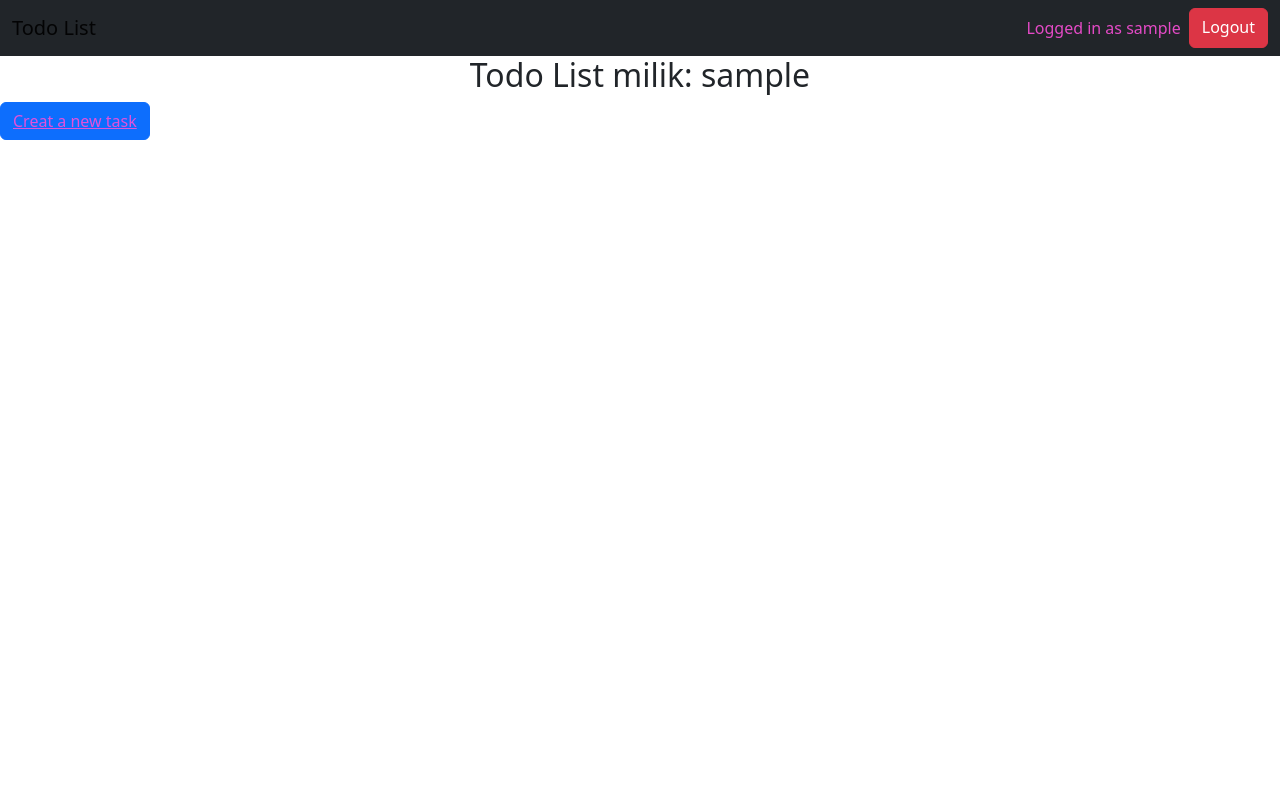
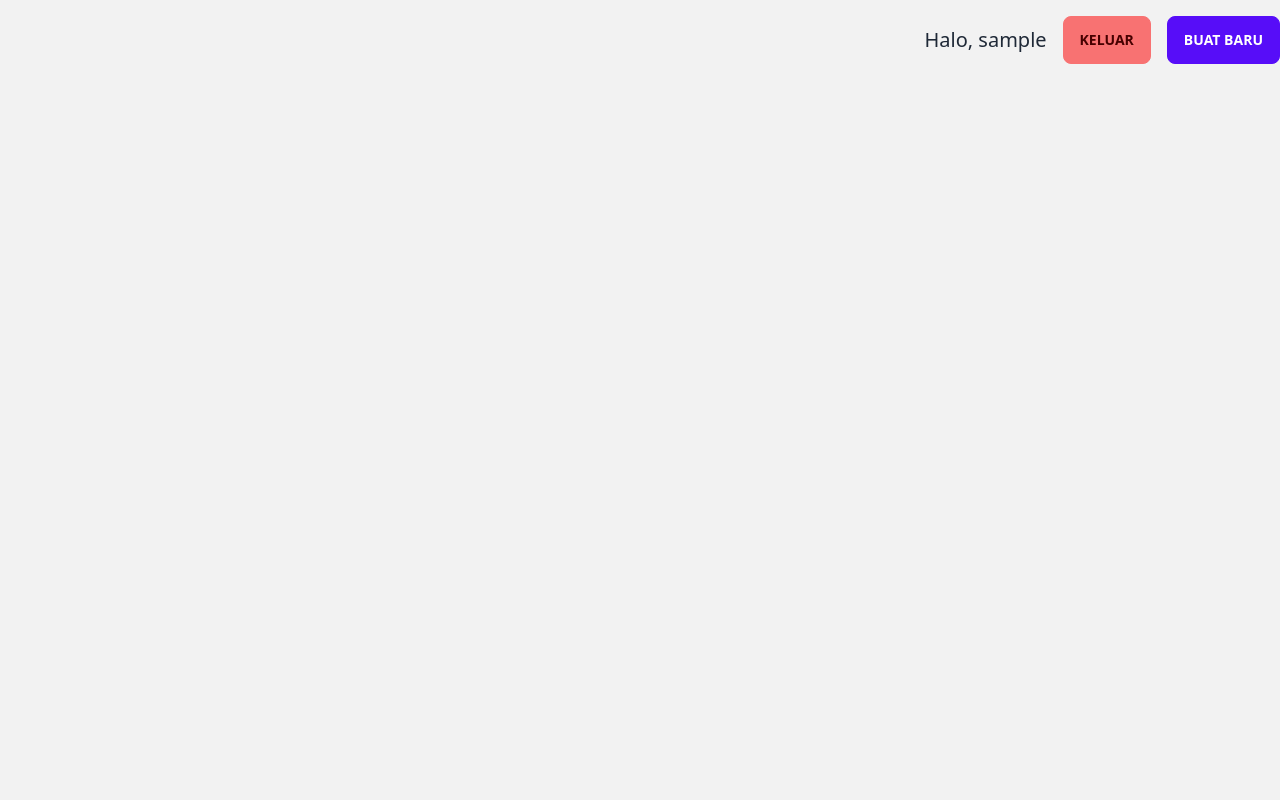
Before and after one commit to ShafanisaAlifia/tugas2PBP, a Django app: page /todolist/ in a window 1280 px wide. Run offline with Django 4.2, Linux system fonts and the light colour scheme; the visitor is signed in with stand-in values (Sample User, id 1); some libraries are stand-ins or nearby versions.

Commit message:
Assignment 6

```diff
--- a/project_django/settings.py
+++ b/project_django/settings.py
@@ -143,3 +143,8 @@ for directory in [*STATICFILES_DIRS, STATIC_ROOT]:
 # https://docs.djangoproject.com/en/4.1/ref/settings/#default-auto-field
 
 DEFAULT_AUTO_FIELD = 'django.db.models.BigAutoField'
+
+DOMAIN = "http://127.0.0.1:8000/"
+
+if PRODUCTION:
+    DOMAIN = "https://tugas2-alip.herokuapp.com/"
--- a/templates/base.html
+++ b/templates/base.html
@@ -6,14 +6,19 @@
   <meta charset="UTF-8">
   <meta name="viewport" content="width=device-width, initial-scale=1.0">
   <link rel="stylesheet" href="{% static 'css/style.css' %}">
-  <link href="https://cdn.jsdelivr.net/npm/bootstrap@5.2.1/dist/css/bootstrap.min.css" rel="stylesheet" integrity="sha384-iYQeCzEYFbKjA/T2uDLTpkwGzCiq6soy8tYaI1GyVh/UjpbCx/TYkiZhlZB6+fzT" crossorigin="anonymous">
-  <link rel="stylesheet" href="https://cdn.jsdelivr.net/npm/bootstrap-icons@1.9.1/font/bootstrap-icons.css">
+  <link href="https://cdn.jsdelivr.net/npm/daisyui@2.31.0/dist/full.css" rel="stylesheet" type="text/css" />
+  <script src="https://cdn.tailwindcss.com"></script>
+
+  <link rel="preconnect" href="https://fonts.googleapis.com">
+  <link rel="preconnect" href="https://fonts.gstatic.com" crossorigin>
+  <link href="https://fonts.googleapis.com/css2?family=Inter:wght@300;500;700&display=swap" rel="stylesheet">
+  <script src="https://ajax.googleapis.com/ajax/libs/jquery/3.6.0/jquery.min.js"></script>
 
   {% block meta %}
   {% endblock meta %}
 </head>
 
-<body>
+<body class="bg-base-200 w-full min-h-screen">
   {% block content %}
   {% endblock content %}
 </body>
--- a/todolist/templates/login.html
+++ b/todolist/templates/login.html
@@ -27,11 +27,11 @@
                     <i></i>
                 </div>
                 <div class="links">
+                    not have account?
                     <a href="{% url 'todolist:register' %}">Create Account</a>
                 </div>
                 <input class="btn btn-primary login_btn" type="submit" value="Login" />
             </form>
-        </div>
             {% if messages %}
             <ul>
                 {% for message in messages %}
@@ -39,9 +39,6 @@
                 {% endfor %}
             </ul>
             {% endif %}
-	<div style="display: flex; flex-direction: row; gap: 8px">
-		<div>Belum mempunyai akun?</div>
-		<a href="{% url 'todolist:register' %}" style="color: blue">Buat Akun</a>
         </div>
     </div>
 </body>
--- a/todolist/templates/todolist.html
+++ b/todolist/templates/todolist.html
@@ -1,42 +1,145 @@
 {% extends 'base.html' %}
 
- {% block content %}
+{% block meta %}
+<title>TODO List</title>
+{% endblock meta %}
 
- <nav class="navbar navbar-expand-lg bg-dark">
-  <div class="container-fluid">
-    <div class="navbar-brand">Todo List</div>
-    <button class="navbar-toggler" type="button" data-bs-toggle="collapse" data-bs-target="#navbarSupportedContent" aria-controls="navbarSupportedContent" aria-expanded="false" aria-label="Toggle navigation">
-      <span class="navbar-toggler-icon"></span>
-    </button>
-    <div class="d-flex" id="navbarSupportedContent">
-      <ul class="navbar-nav">
-          <li class="nav-item">
-              <a class="nav-link active" style = "color: #f94fd7e6;">Logged in as {{username}}</a>
-          </li>
-      </ul>
-      <a class="btn btn-danger" aria-current="page" href="{% url 'todolist:logout' %}">Logout</a>
+{% block content %}
+
+<style>
+  input, textarea {
+   padding: 0.5rem;
+   border: 1px solid;
+   border-radius: 8px;
+   width: 100%
+  }
+</style>
+
+<div class="container mx-auto pt-4 flex flex-col gap-4">
+  <div class="flex flex-row items-center justify-center md:justify-end gap-4">
+    <p class="text-xl">
+      Halo, {{ user.get_username }}
+    </p>
+    <a href="{% url 'todolist:logout_user' %}" class="btn btn-error ">Keluar</a>
+    <label for="my-modal" class="btn btn-primary">Buat baru</a>
+  </div>
+
+  {% if messages %}
+  <ul class="alert alert-info flex-col text-left text-info-content">
+    {% for message in messages %}
+    <li>{{ message }}</li>
+    {% endfor %}
+  </ul>
+  {% endif %}
+
+  <div id="todosContainer" class="grid grid-cols-1 md:grid-cols-2 lg:grid-cols-3 gap-4">
+  </div>
+
+  <input type="checkbox" id="my-modal" class="modal-toggle" />
+  <label for="my-modal" class="modal cursor-pointer">
+    <label for="" class="modal-box relative">
+      <form id="newForm" class="flex flex-col gap-4">
+        {% csrf_token %}
+        <div class="form-control w-full max-w-md">
+            <label for="id_date">Tanggal:</label>
+            <input type="text" name="date" required="" id="id_date">
+        </div>
+
+        <div class="form-control w-full max-w-md">
+            <label for="id_title">Judul:</label>
+            <input type="text" name="title" required="" id="id_title">
+        </div>
+
+        <div class="form-control w-full max-w-md">
+            <label for="id_description">Deskripsi:</label>
+            <textarea name="description" cols="" rows="10" required="" id="id_description"></textarea>
+        </div>
+
+
+        <div class="flex flex-col md:flex-row gap-2 w-full">
+          <label for="my-modal" class="btn">Batal</label>
+          <button class="btn btn-primary" id="newBtn">Buat</button>
+        </form>
+      </div>
     </div>
   </div>
-</nav>
+</div>
 
-  <h2 style="text-align: center;">Todo List milik: {{username}}</h2>
+<script>
+  let container;
+  function createCardHtml(todo, id) {
+    const { title, date, description} = todo
+    const isFinishedText = todo.is_finished ? "Finished" : "Not Finished"
+    return
+      <div class="scale-100 hover:scale-105 transition card bg-neutral text-neutral-content">
+        <div class="card-body items-center text-center">
+          <h2 class="card-title">${title}</h2>
+          <span>${date} | ${isFinishedText}</span>
+          <p class="break-all">${description}</p>
+          <div class="card-actions justify-end">
+            <form action="/todolist/update/${id}" method="POST">
+              {% csrf_token %}
+              <button class="btn btn-primary">Toggle</button>
+            </form>
+            <form action="/todolist/delete/${id}" method="POST">
+              {% csrf_token %}
+              <button class="btn btn-error removebtn" data-id="${id}">Delete</button>
+            </form>
+          </div>
+        </div>
+      </div>
+  }
+
+  function removeTodo(e) {
+    const id = $(e.target).data("id")
+    e.preventDefault()
+    $.ajax({
+      type: 'DELETE',
+      url: '/todolist/delete/json/' + id,
+      beforeSend: function(xhr) {
+        xhr.setRequestHeader("X-CSRFToken", "{{ csrf_token }}");
+      },
+      success: () => {
+        alert("Done!")
+        fetchData()
+      }
+    })
+  }
+
+  function renderTodo(todos) {
+    todos.map((todo) => {
+      const newNode = $(createCardHtml(todo.fields, todo.pk))
+      newNode.find(".removebtn").click(removeTodo)
+      container.append(newNode)
+    })
+  }
+
+  function fetchData() {
+    container.empty()
+    $.get("{% url 'todolist:show_todos_json' %}", renderTodo)
+  }
+
+  function createTodo(e) {
+    e.preventDefault()
+     $.ajax({
+      type: 'POST',
+      url: '/todolist/create/json',
+      data: $("#newForm").serialize(),
+      success: () => {
+        alert("Done!")
+        $("#my-modal").click()
+        fetchData()
+      },
+      dataType: 'json'
+    });
+  }
+
+  $(document).ready(() => {
+    $("#newBtn").click(createTodo)
+    container = $("#todosContainer")
+    fetchData()
+  })
 
 
-
-  {% for task in list_tasks %}
-    <div class="card">
-      <h5 class="card-header">Task {{forloop.counter}}</h5>
-      <div class="card-body">
-        <h5 class="card-title">{{task.title}}</h5>
-        <p class="card-text">{{task.description}}</p>
-        <p class="card-text">Created on {{task.date}}</p>
-      </div>
-    </div>
-  {% endfor %}
-
-  <div class="add-new-task">
-    <button type="button" class="btn btn-primary"><a href="{% url 'todolist:create_task' %}" style="color: #f94fd7e6; text-align: center;">Creat a new task</a></button>
-  </div>
-
-
+</script>
 {% endblock content %}
--- a/todolist/urls.py
+++ b/todolist/urls.py
@@ -7,6 +7,9 @@ from todolist.views import (
     create_task,
     delete_task,
     update_task,
+    add_task_json,
+    delete_task_json,
+    show_task_json,
 )
 
 app_name = 'todolist'
@@ -16,6 +19,12 @@ urlpatterns = [
     path('register/', register, name='register'),
     path('login/', login_user, name='login'),
     path('logout/', logout_user, name='logout'),
+    path("create/", create_task, name="create_task"),
+    path("delete/<int:post_id>", delete_task, name="delete_task"),
+    path("delete/json/<int:post_id>", delete_task_json, name="delete_task_json"),
+    path("update/<int:post_id>", update_task, name="update_task"),
+    path("json", show_task_json, name="show_task_json"),
+    path("create/json", add_task_json),
     path("create-task/", create_task, name="create_task"),
     path("delete-task/<int:id>", delete_task, name="delete_task"),
     path("update-task/<int:id>", update_task, name="update_task"),
--- a/todolist/views.py
+++ b/todolist/views.py
@@ -1,15 +1,23 @@
-from multiprocessing import context
+import datetime
+from django import forms
 from todolist.models import Task
 from django.shortcuts import render, redirect
 from django.contrib.auth.forms import UserCreationForm
 from django.contrib import messages
 from django.contrib.auth import authenticate, login, logout
 from django.contrib.auth.decorators import login_required
-import datetime
-from django.http import HttpResponseRedirect
+from django.http import HttpResponseRedirect, HttpResponse
 from django.core import serializers
 from django.urls import reverse
+from datetime import date
 
+
+class NewTodoForm(forms.Form):
+    date = forms.DateField(label="Tanggal")
+    title = forms.CharField(label="Judul")
+    description = forms.CharField(
+        label="Deskripsi", widget=forms.Textarea(attrs={"cols": ""})
+    )
 
 @login_required(login_url='/todolist/login/')
 def show_todolist(request):
@@ -28,16 +36,13 @@ def login_user(request):
         user = authenticate(request, username=username, password=password)
         if user is not None:
            login(request, user) # melakukan login terlebih dahulu
-           response = HttpResponseRedirect(reverse("todolist:show_todolist")) # membuat response
-           return response
+           return redirect("todolist:show_todolist")
         else:
             messages.info(request, 'Wrong Username or Password!')
-    context = {}
-    return render(request, 'login.html', context)
+    return render(request, 'login.html')
 
 def register(request):
     form = UserCreationForm()
-
     if request.method == "POST":
         form = UserCreationForm(request.POST)
         if form.is_valid():
@@ -50,30 +55,78 @@ def register(request):
 
 def logout_user(request):
     logout(request)
-    response = HttpResponseRedirect(reverse('todolist:login'))
+    response = HttpResponseRedirect(reverse('todolist:login_user'))
     return response
 
 def create_task(request):
     if request.method == "POST":
-        title = request.POST.get("title")
-        description = request.POST.get("description")
-        Task.objects.create(
+        form = NewTodoForm(request.POST)
+        if form.is_valid():
+            task = Task(
+                date=form.cleaned_data["date"],
+                title=form.cleaned_data["title"],
+                description=form.cleaned_data["description"],
+                user=request.user,
+            )
+            task.save()
+            messages.success(request, "Saved successfully!")
+            return redirect("todolist:show_todolist")
+
+    form = NewTodoForm()
+    ctx = {"form": form}
+    return render(request, "create.html", ctx)
+
+def update_task(request, post_id: int):
+    if request.method == "POST":
+        task = Task.objects.filter(id=post_id, user=request.user).first()
+        if task:
+            task.is_finished = not task.is_finished
+            task.save()
+            messages.success(request, "Successful update!")
+        else:
+            messages.error(request, "Tasks not found!")
+
+    return redirect("todolist:show_todolist")
+
+def delete_task(request, post_id: int):
+    if request.method == "POST":
+        task = Task.objects.filter(id=post_id, user=request.user).first()
+        if task:
+            task.delete()
+            messages.success(request, "Successfully deleted!")
+        else:
+            messages.error(request, "Tasks not found!")
+
+    return redirect("todolist:show_todolist")
+
+def show_task_json(request):
+    todos = Task.objects.filter(user=request.user).order_by("date").all()
+    return HttpResponse(
+        serializers.serialize("json", todos), content_type="application/json"
+    )
+
+def add_task_json(request):
+    if request.method == "POST":
+        task = Task(
+            date=date.fromisoformat(request.POST["date"]),
+            title=request.POST["title"],
+            description=request.POST["description"],
             user=request.user,
-            title=title,
-            description=description,
-            date=datetime.datetime.today(),
         )
-        return HttpResponseRedirect(reverse("todolist:show_todolist"))
-    context = {'username' : request.user}
-    return render(request, "create_task.html", context)
+        task.save()
+        return HttpResponse(
+            serializers.serialize("json", [task]),
+            content_type="application/json",
+        )
+    return HttpResponse("Invalid method", status_code=405)
 
-def delete_task(request, id):
-    task = Task.objects.get(user=request.user, id=id)
-    task.delete()
-    return HttpResponseRedirect(reverse("todolist:show_todolist"))
+def delete_task_json(request, post_id: int):
+    if request.method == "DELETE":
+        task = Task.objects.filter(id=post_id, user=request.user).first()
+        if task:
+            task.delete()
+            return HttpResponse("OK")
+        else:
+            return HttpResponse("Not Found", status_code=404)
 
-def update_task(request, id):
-    task = Task.objects.get(user=request.user, id=id)
-    task.is_finished = not task.is_finished
-    task.save(update_fields=["is_finished"])
-    return HttpResponseRedirect(reverse("todolist:show_todolist"))
+    return HttpResponse("Invalid method", status_code=405)
```
Also changed, not shown: todolist/README-TWO.md (added), todolist/static/style.css (line endings or trailing spaces). Lines whose indentation alone changed are shown as unchanged.
